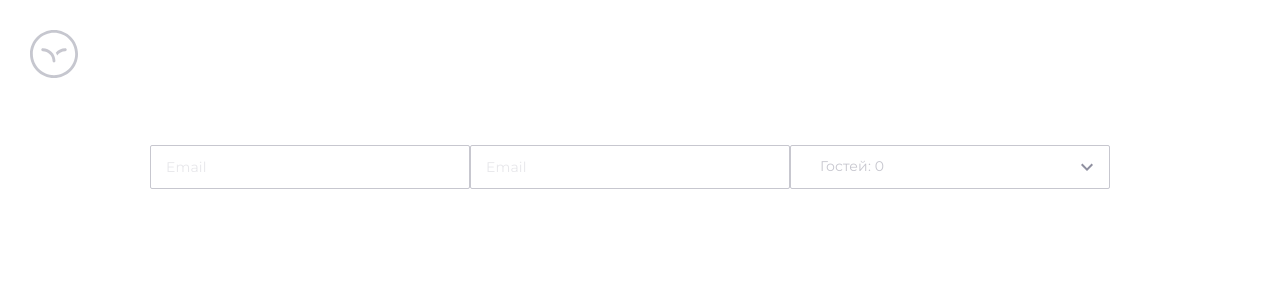
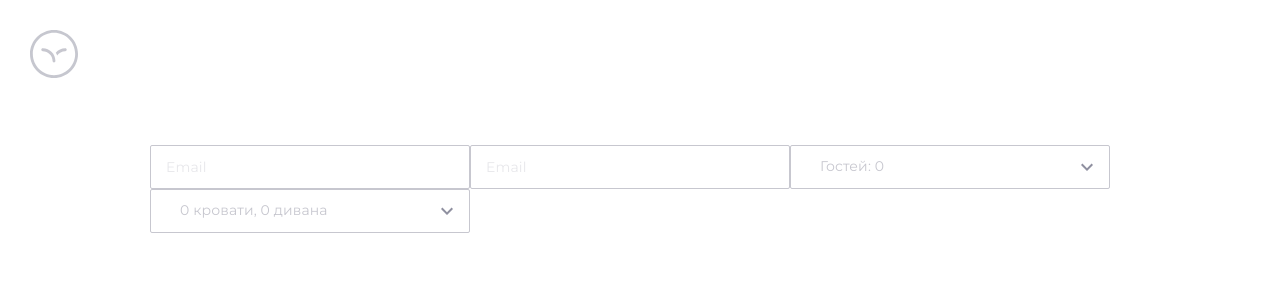
Before and after one commit to PushkinDenis/toxin-hotel-react, a React (Vite) app: page /toxin-hotel-react/form-elments in a window 1280 px wide. Shown: the top 300 px of the page. Built offline with nearby package versions, Linux system fonts and the light colour scheme.

Commit message:
dropdown fix

```diff
--- a/src/pages/ui-kit/form-elements/ui/form-elements.tsx
+++ b/src/pages/ui-kit/form-elements/ui/form-elements.tsx
@@ -8,6 +8,7 @@ export const FormElements: FC = () => {
       <TextField placeholder={"Email"} />
       <TextField placeholder={"Email"} />
       <Dropdown items={["ВЗРОСЛЫЕ", "ДЕТИ", "МЛАДЕНЦЫ"]} />
+      <Dropdown items={["Кровать", "Диван", "Спальня"]} />
     </LayoutUiKit>
   );
 };
--- a/src/shared/ui/dropdown/dropdown.tsx
+++ b/src/shared/ui/dropdown/dropdown.tsx
@@ -52,7 +52,7 @@ export const Dropdown: FC<DropdownProps> = ({ items }) => {
             labelId="demo-multiple-checkbox-label"
             id="demo-multiple-checkbox"
             multiple
-            value={[`Гостей: ${totalVal.reduce((accum, item) => (accum += item), 0)}`]}
+            value={items[0] === "ВЗРОСЛЫЕ" ? [`Гостей: ${totalVal.reduce((accum, item) => (accum += item), 0)}`] : [`${totalVal[0]} кровати, ${totalVal[1]} дивана`]}
             onChange={handleChange}
             input={<OutlinedInput label="Tag" />}
             renderValue={(selected) => selected.join(", ")}
```
